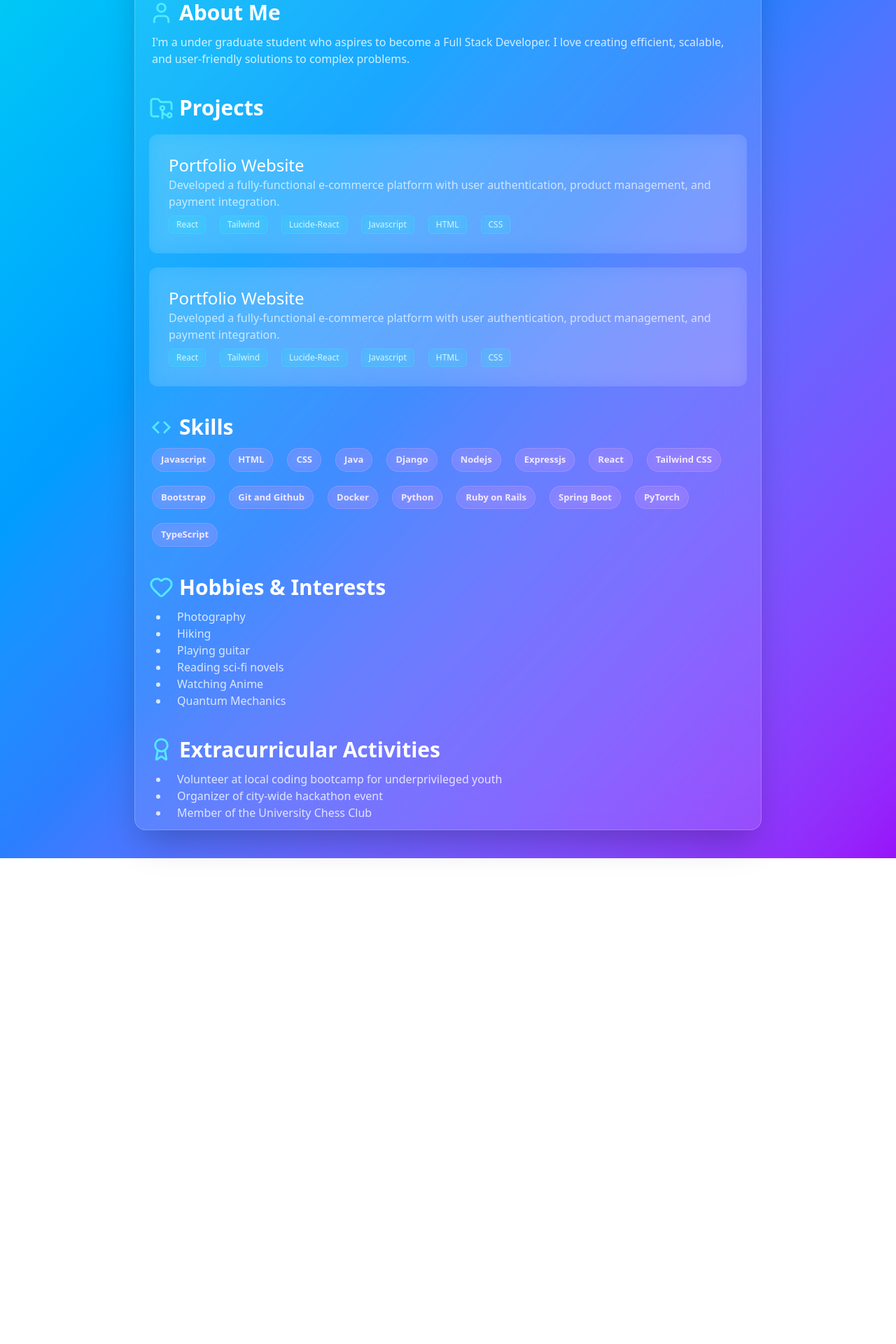
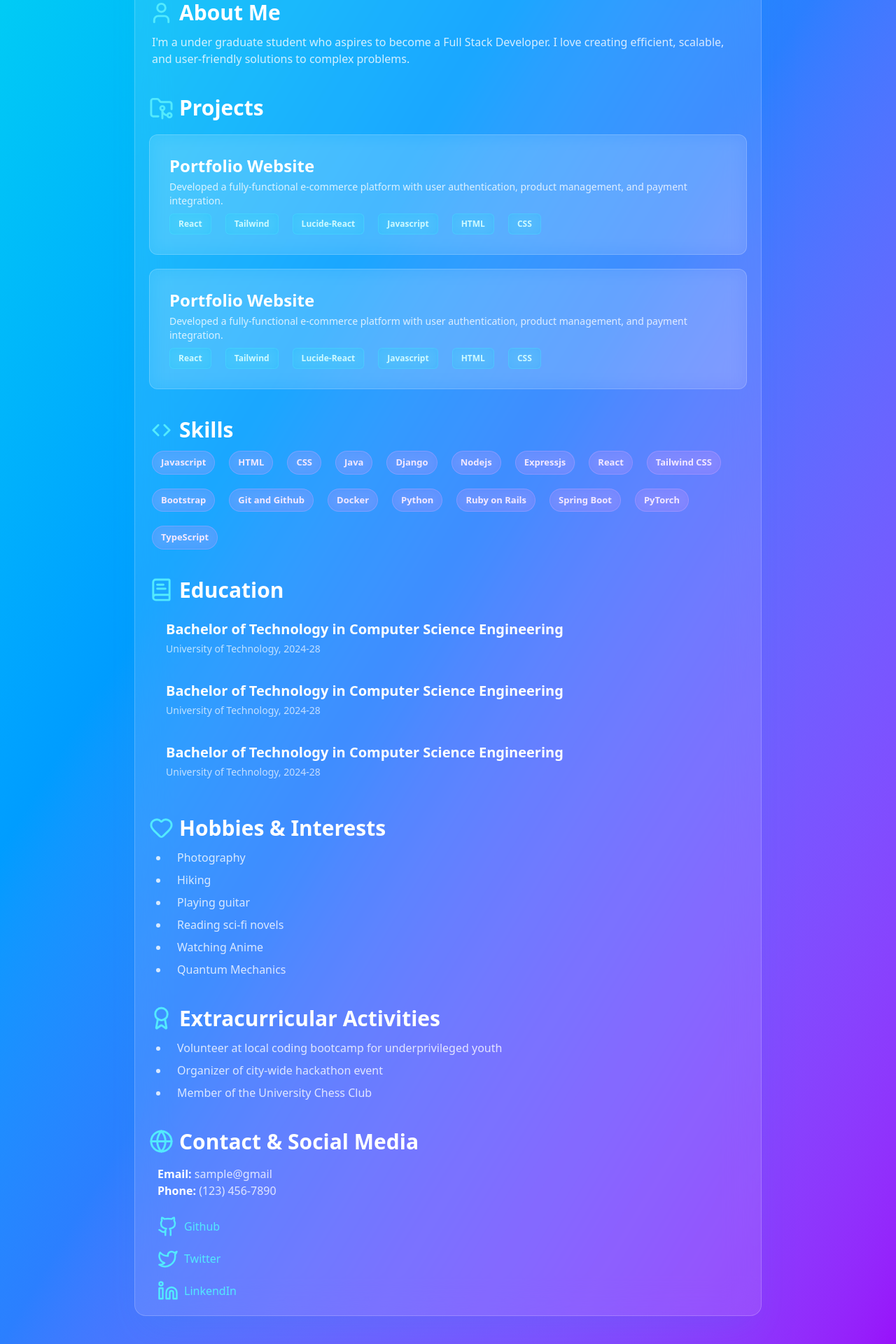
Before and after one commit to UsaaryanByte07/MiniProjects-Using-Basic-Full-Stack-Web-Development, a React (Vite) app in the folder MiniProject-3/Basic-Portfolio-Website/: page / in a window 1280 px wide. Shown: the part 206-2126 px from the top of the page at 70% size. Before the commit the page ends 1432 px from the top, so only its background shows below. Built offline with nearby package versions, Linux system fonts and the light colour scheme.

Commit message:
Added Education Section and Contact Section components and completed the portfolio website

```diff
--- /dev/null
+++ b/MiniProject-3/Basic-Portfolio-Website/src/components/ContactSection.jsx
@@ -0,0 +1,54 @@
+import { Github } from "lucide-react";
+import { Twitter } from "lucide-react";
+import { Linkedin } from "lucide-react";
+import { Globe } from "lucide-react";
+
+const Contactsection = () => {
+  return (
+    <>
+      <div className="mt-10">
+        <div className="mx-5 flex items-center">
+          <Globe size={35} className="text-cyan-300" />
+          <h1 className="text-3xl font-bold mx-2 text-white">
+            Contact & Social Media
+          </h1>
+        </div>
+        <div className="text-white/80 mx-8 my-4">
+          <p className="hover:text-cyan-300 transition-colors duration-200"><span className="font-semibold text-white">Email:</span> sample@gmail</p>
+          <p className="hover:text-cyan-300 transition-colors duration-200"><span className="font-semibold text-white">Phone:</span> (123) 456-7890</p>
+        </div>
+        <div className="mx-8 my-3">
+          <a
+            href="https://github.com/UsaaryanByte07"
+            target="main"
+            className="inline-flex items-center gap-2 my-2 text-cyan-300 hover:text-purple-400 transition-colors duration-300"
+          >
+            <Github size={30} />
+            <span>Github</span>
+          </a>
+          <br />
+          <a
+            href="https://x.com"
+            target="main"
+            className="inline-flex items-center gap-2 my-2 text-cyan-300 hover:text-purple-400 transition-colors duration-300"
+          >
+            <Twitter size={30} />
+            <span>Twitter</span>
+          </a>
+          <br />
+          <a
+            href="https://in.linkedin.com/"
+            target="main"
+            className="inline-flex items-center gap-2 my-2 text-cyan-300 hover:text-purple-400 transition-colors duration-300"
+          >
+            <Linkedin size={30} />
+            <span>LinkendIn</span>
+          </a>
+          <br />
+        </div>
+      </div>
+    </>
+  );
+};
+
+export default Contactsection;
--- /dev/null
+++ b/MiniProject-3/Basic-Portfolio-Website/src/components/EducationSection/EducationSection.jsx
@@ -0,0 +1,41 @@
+import { BookText } from "lucide-react";
+import EducationalAchievement from "./EducationalAchievement";
+
+const EducationSection = () => {
+  let eduAchievementsArray = [
+    {
+      achievementName: "Bachelor of Technology in Computer Science Engineering",
+      achievementDescription: "University of Technology, 2024-28",
+    },
+    {
+      achievementName: "Bachelor of Technology in Computer Science Engineering",
+      achievementDescription: "University of Technology, 2024-28",
+    },
+    {
+      achievementName: "Bachelor of Technology in Computer Science Engineering",
+      achievementDescription: "University of Technology, 2024-28",
+    },
+  ];
+  return (
+    <>
+      <div className="mt-10">
+        <div className="mx-5 flex items-center">
+          <BookText size={35} className="text-cyan-300" />
+          <h1 className="text-3xl font-bold mx-2 text-white">Education</h1>
+        </div>
+        <div className="text-white/80 mx-8 my-3">
+          {eduAchievementsArray.map((achievement) => {
+            return (
+              <EducationalAchievement
+                achievementName={achievement.achievementName}
+                achievementDescription={achievement.achievementDescription}
+              />
+            );
+          })}
+        </div>
+      </div>
+    </>
+  );
+};
+
+export default EducationSection;
--- /dev/null
+++ b/MiniProject-3/Basic-Portfolio-Website/src/components/EducationSection/EducationalAchievement.jsx
@@ -0,0 +1,10 @@
+const EducationalAchievement = (props) => {
+    return <>
+    <div className="my-3 p-3 rounded-lg hover:bg-white/5 transition-all duration-200">
+        <h1 className="text-xl font-bold text-white">{props.achievementName}</h1>
+        <p className="text-sm text-white/70 mt-1">{props.achievementDescription}</p>
+    </div>
+    </>
+}
+
+export default EducationalAchievement;
--- a/MiniProject-3/Basic-Portfolio-Website/src/components/ExtracuricularSection.jsx
+++ b/MiniProject-3/Basic-Portfolio-Website/src/components/ExtracuricularSection.jsx
@@ -16,9 +16,9 @@ const ExtracuricularSection = () => {
           </h1>
         </div>
         <div className="mx-12 my-3 text-white/80">
-          <ul>
+          <ul className="space-y-2">
             {activitiesArray.map((activity) => {
-              return <li className="list-disc px-3">{activity}</li>;
+              return <li className="list-disc px-3 hover:text-cyan-300 transition-colors duration-200">{activity}</li>;
             })}
           </ul>
         </div>
--- a/MiniProject-3/Basic-Portfolio-Website/src/components/Header/Header.jsx
+++ b/MiniProject-3/Basic-Portfolio-Website/src/components/Header/Header.jsx
@@ -1,6 +1,6 @@
 import DetailsBox from "./DetailsBox";
 import MyPhoto from "./MyPhoto";
-import MyPhotoJPG from '../../assets/MyPhoto.jpg'
+import MyPhotoJPG from '../../assets/MyPhoto.png'
 
 const Header = () => {
     return <div className="bg-gradient-to-r from-cyan-500/30 to-purple-500/30 backdrop-blur-md w-full min-h-31.25 flex justify-between items-center px-10 rounded-2xl border-b border-white/20">
--- a/MiniProject-3/Basic-Portfolio-Website/src/components/Header/MyPhoto.jsx
+++ b/MiniProject-3/Basic-Portfolio-Website/src/components/Header/MyPhoto.jsx
@@ -1,5 +1,5 @@
 const MyPhoto = (props) => {
-    return <img src={props.photoLink} alt="My Passprt Size Photo" className="w-25 h-25 rounded-full border-4 border-white/30 shadow-lg"/>
+    return <img src={props.photoLink} alt="My Passprt Size Photo" className="w-25 h-25 rounded-full border-4 border-cyan-300/40 shadow-2xl shadow-cyan-500/20 hover:border-purple-400/40 hover:shadow-purple-500/20 transition-all duration-300"/>
 }
 
 export default MyPhoto;
--- a/MiniProject-3/Basic-Portfolio-Website/src/components/HobbiesSection.jsx
+++ b/MiniProject-3/Basic-Portfolio-Website/src/components/HobbiesSection.jsx
@@ -19,9 +19,9 @@ const HobbieSection = () => {
           </h1>
         </div>
         <div className="mx-12 my-3 text-white/80">
-          <ul>
+          <ul className="space-y-2">
             {hobbiesArray.map((hobby) => {
-              return <li className="list-disc px-3">{hobby}</li>;
+              return <li className="list-disc px-3 hover:text-cyan-300 transition-colors duration-200">{hobby}</li>;
             })}
           </ul>
         </div>
--- a/MiniProject-3/Basic-Portfolio-Website/src/components/PortfolioContainer.jsx
+++ b/MiniProject-3/Basic-Portfolio-Website/src/components/PortfolioContainer.jsx
@@ -4,15 +4,19 @@ import AboutMeSection from "./AboutMeSection"
 import SkillsSection from "./SkillsSection"
 import HobbieSection from "./HobbiesSection"
 import ExtracuricularSection from "./ExtracuricularSection"
+import EducationSection from "./EducationSection/EducationSection"
+import Contactsection from "./ContactSection"
 
 const PortfolioContainer = () => {
-    return <div className="max-w-4xl h-fit rounded-2xl shadow-2xl bg-white/10 backdrop-blur-xl border border-white/20 my-10">
+    return <div className="max-w-4xl h-fit rounded-2xl shadow-2xl shadow-cyan-500/10 bg-white/10 backdrop-blur-xl border border-white/20 my-10 hover:shadow-black/50 transition-shadow duration-500">
     <Header/>
     <AboutMeSection/>
     <ProjectsSection/>
     <SkillsSection/>
+    <EducationSection/>
     <HobbieSection/>
     <ExtracuricularSection/>
+    <Contactsection/>
     </div>
 }
 
--- a/MiniProject-3/Basic-Portfolio-Website/src/components/ProjectsSection/ProjectCard.jsx
+++ b/MiniProject-3/Basic-Portfolio-Website/src/components/ProjectsSection/ProjectCard.jsx
@@ -3,10 +3,10 @@ import TechStackPills from "../TechStackPills";
 const ProjectCard = (props) => {
   return (
     <>
-      <div className="m-5 p-5 rounded-xl bg-white/10 backdrop-blur-md hover:border border-white/20 hover:shadow-xl">
+      <div className="m-5 p-5 rounded-xl bg-white/10 backdrop-blur-md border border-white/20 hover:bg-white/15 hover:shadow-2xl hover:border-cyan-300/40 transition-all duration-300">
         <div className="m-2">
-          <h1 className="text-2xl font-medium text-white">{props.projectName}</h1>
-          <p className="text-xm text-white/70">{props.projectDescription}</p>
+          <h1 className="text-2xl font-bold text-white">{props.projectName}</h1>
+          <p className="text-sm text-white/80 mt-1">{props.projectDescription}</p>
         </div>
         <div className="flex flex-wrap gap-5 m-2">
           {props.techStackArray.map((techName) => {
--- a/MiniProject-3/Basic-Portfolio-Website/src/components/TechStackPills.jsx
+++ b/MiniProject-3/Basic-Portfolio-Website/src/components/TechStackPills.jsx
@@ -1,14 +1,14 @@
 const TechStackPills = (props) => {
   if (props.pillFor == "project") {
     return (
-      <div className="text-xs min-w-10 text-center h-fit p-1 px-2.5 bg-cyan-400/20 backdrop-blur-sm rounded-md text-cyan-100 border border-cyan-300/30">
+      <div className="text-xs font-semibold min-w-10 text-center h-fit p-1.5 px-3 bg-cyan-400/20 backdrop-blur-sm rounded-md text-cyan-100 border border-cyan-300/30 hover:bg-cyan-400/30 hover:border-cyan-300/50 transition-all duration-200">
         {props.techName}
       </div>
     );
   }
   if(props.pillFor == "skills"){
     return (
-      <div className="text-[13px] font-bold min-w-10 text-center h-fit py-1.5 px-3 bg-purple-400/20 backdrop-blur-sm rounded-full text-purple-100 border border-purple-300/30">
+      <div className="text-[13px] font-bold min-w-10 text-center h-fit py-1.5 px-3 bg-purple-400/20 backdrop-blur-sm rounded-full text-purple-100 border border-purple-300/30 hover:bg-purple-400/30 hover:border-purple-300/50 hover:scale-105 transition-all duration-200">
         {props.skillName}
       </div>
     )
--- a/MiniProject-3/Basic-Portfolio-Website/src/index.css
+++ b/MiniProject-3/Basic-Portfolio-Website/src/index.css
@@ -6,3 +6,44 @@ html, body, #root {
   margin: 0;
   padding: 0;
 }
+
+/* Hide scrollbar while keeping scroll functionality */
+html::-webkit-scrollbar {
+  display: none;
+}
+
+html {
+  -ms-overflow-style: none;
+  scrollbar-width: none;
+}
+
+/* Global Dark Mode Styles */
+body {
+  @apply bg-gradient-to-br from-cyan-400 via-blue-500 to-purple-600;
+}
+
+/* Glassmorphism Effect Classes */
+.glass-container {
+  @apply bg-white/10 backdrop-blur-xl border border-white/20;
+}
+
+.glass-header {
+  @apply bg-gradient-to-r from-cyan-500/30 to-purple-500/30 backdrop-blur-md border-b border-white/20;
+}
+
+.glass-card {
+  @apply bg-white/10 backdrop-blur-md border border-white/20;
+}
+
+.glass-pill-cyan {
+  @apply bg-cyan-400/20 backdrop-blur-sm border border-cyan-300/30 text-cyan-100;
+}
+
+.glass-pill-purple {
+  @apply bg-purple-400/20 backdrop-blur-sm border border-purple-300/30 text-purple-100;
+}
+
+/* Smooth Transitions */
+.transition-smooth {
+  @apply transition-all duration-300 ease-in-out;
+}
```
Also changed, not shown: MiniProject-3/Basic-Portfolio-Website/src/assets/MyPhoto.jpg (deleted), MiniProject-3/Basic-Portfolio-Website/src/assets/MyPhoto.png (added).
